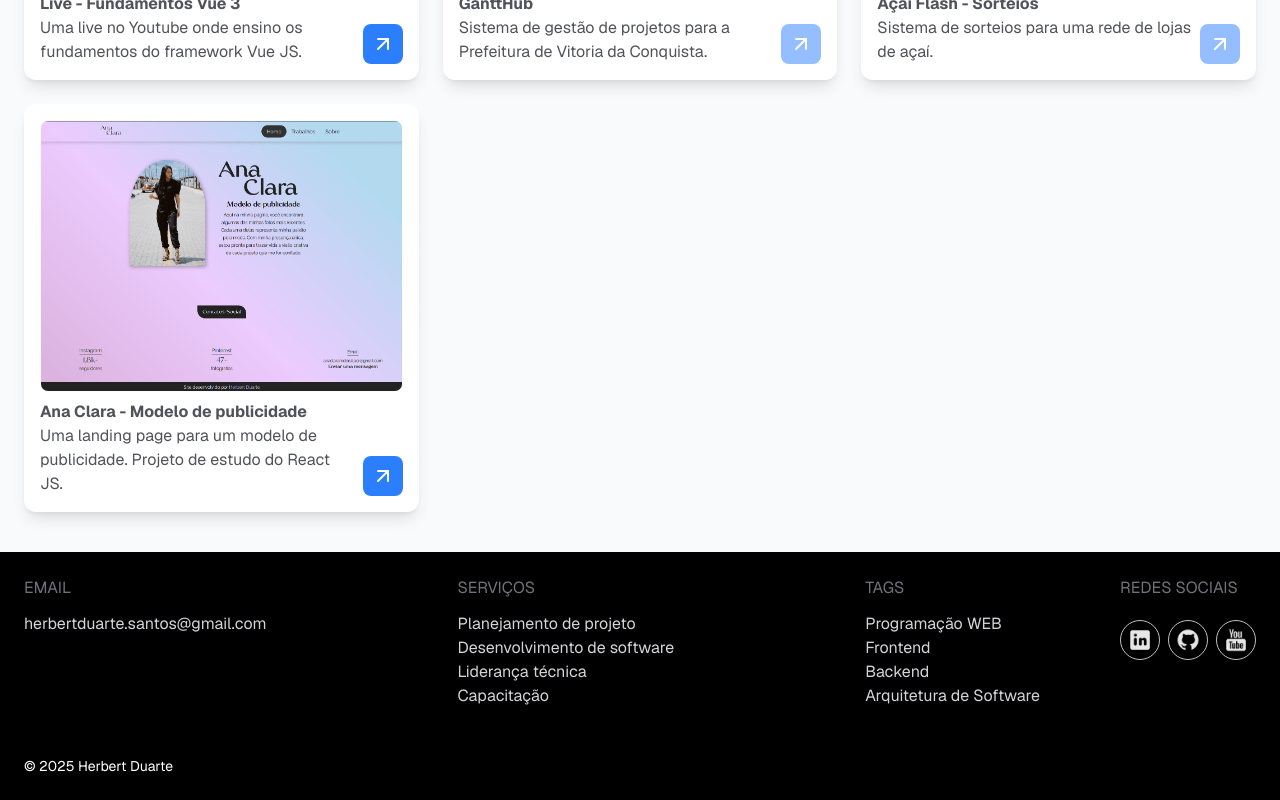
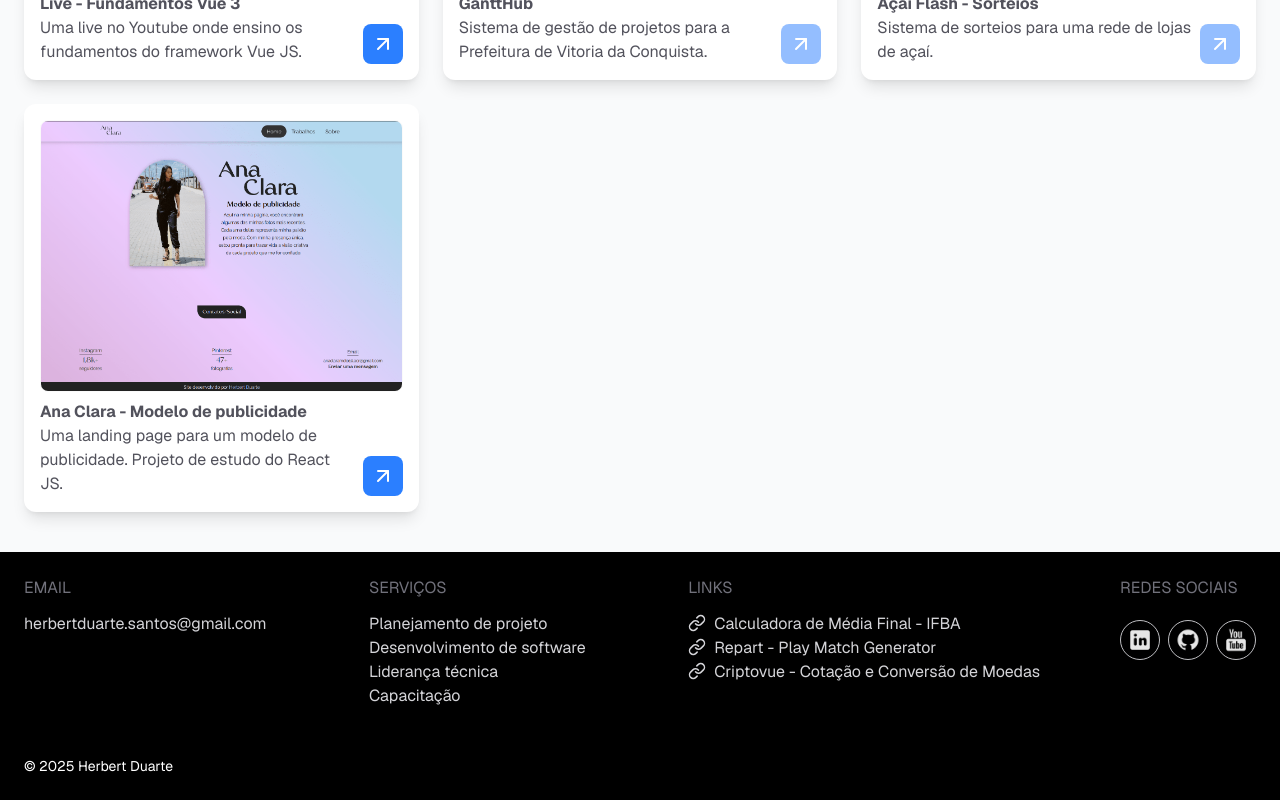
Before and after one commit to HerbertDuarte/herbert-duarte-portifolio-2.0, a Vue app: page / in a window 1280 px wide. Shown: the part 1442-2242 px from the top of the page. Built offline with nearby package versions, Linux system fonts and the light colour scheme; a web font is replaced by a local one.

Commit message:
feat: links on footer

```diff
--- a/src/pages/FooterPage.vue
+++ b/src/pages/FooterPage.vue
@@ -1,7 +1,13 @@
 <script setup lang="ts">
+import { LinkIcon } from "lucide-vue-next";
 import ContainerComponent from "../components/ContainerComponent.vue";
 import type { SocialButtonProps } from "../components/SocialCircleButtonComponent.vue";
 import SocialCircleButtonComponent from "../components/SocialCircleButtonComponent.vue";
+
+type Tool = {
+  link: string;
+  label: string;
+};
 
 const socialButtons: SocialButtonProps[] = [
   {
@@ -19,11 +25,26 @@ const socialButtons: SocialButtonProps[] = [
     linkUrl: "https://www.youtube.com/@herbertduarte_dev",
   },
 ];
+
+const tools: Tool[] = [
+  {
+    label: "Calculadora de Média Final - IFBA",
+    link: "https://mediafinal-ifba.vercel.app/",
+  },
+  {
+    label: "Repart - Play Match Generator",
+    link: "https://repart.vercel.app/",
+  },
+  {
+    label: "Criptovue - Cotação e Conversão de Moedas",
+    link: "https://cryptovue-ochre.vercel.app/",
+  },
+];
 </script>
 <template>
   <ContainerComponent theme="dark">
     <div
-      class="flex items-start justify-between gap-20 flex-wrap text-zinc-300"
+      class="flex flex-col sm:flex-row items-start justify-between gap-10 sm:gap-20 flex-wrap text-zinc-300"
     >
       <div class="flex justify-between flex-1 flex-wrap gap-6">
         <div>
@@ -40,11 +61,15 @@ const socialButtons: SocialButtonProps[] = [
         </div>
 
         <div>
-          <p class="uppercase text-zinc-500 pb-3">Tags</p>
-          <p>Programação WEB</p>
-          <p>Frontend</p>
-          <p>Backend</p>
-          <p>Arquitetura de Software</p>
+          <p class="uppercase text-zinc-500 pb-3">LINKS</p>
+          <p
+            class="flex items-start gap-2 hover:underline hover:text-blue-200"
+            v-for="(tool, index) in tools"
+            :key="index"
+          >
+            <LinkIcon class="mt-[2px]" :size="18" />
+            <a :href="tool.link">{{ tool.label }}</a>
+          </p>
         </div>
       </div>
       <div class="space-y-2">
--- a/src/pages/InfoPage.vue
+++ b/src/pages/InfoPage.vue
@@ -32,11 +32,11 @@ const projetos: Projeto[] = [
     link: "https://anaclara-model.vercel.app/",
   },
 ];
-
-const isMobile = ref(window.innerWidth < 480);
+const sm = 640;
+const isMobile = ref(window.innerWidth < sm);
 
 window.addEventListener("resize", () => {
-  isMobile.value = window.innerWidth < 480;
+  isMobile.value = window.innerWidth < sm;
 });
 
 const displayedProjects = computed(() => {
```
